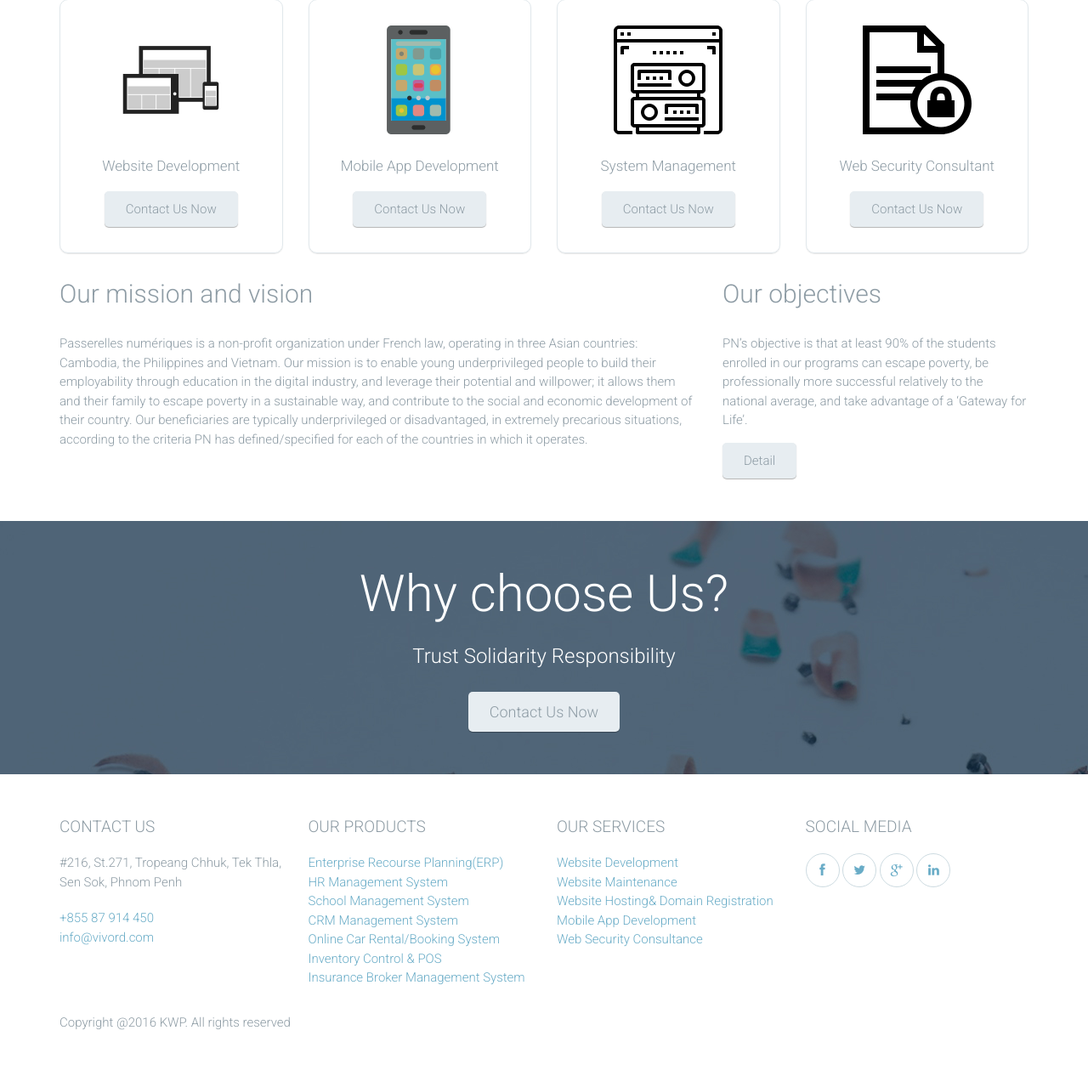
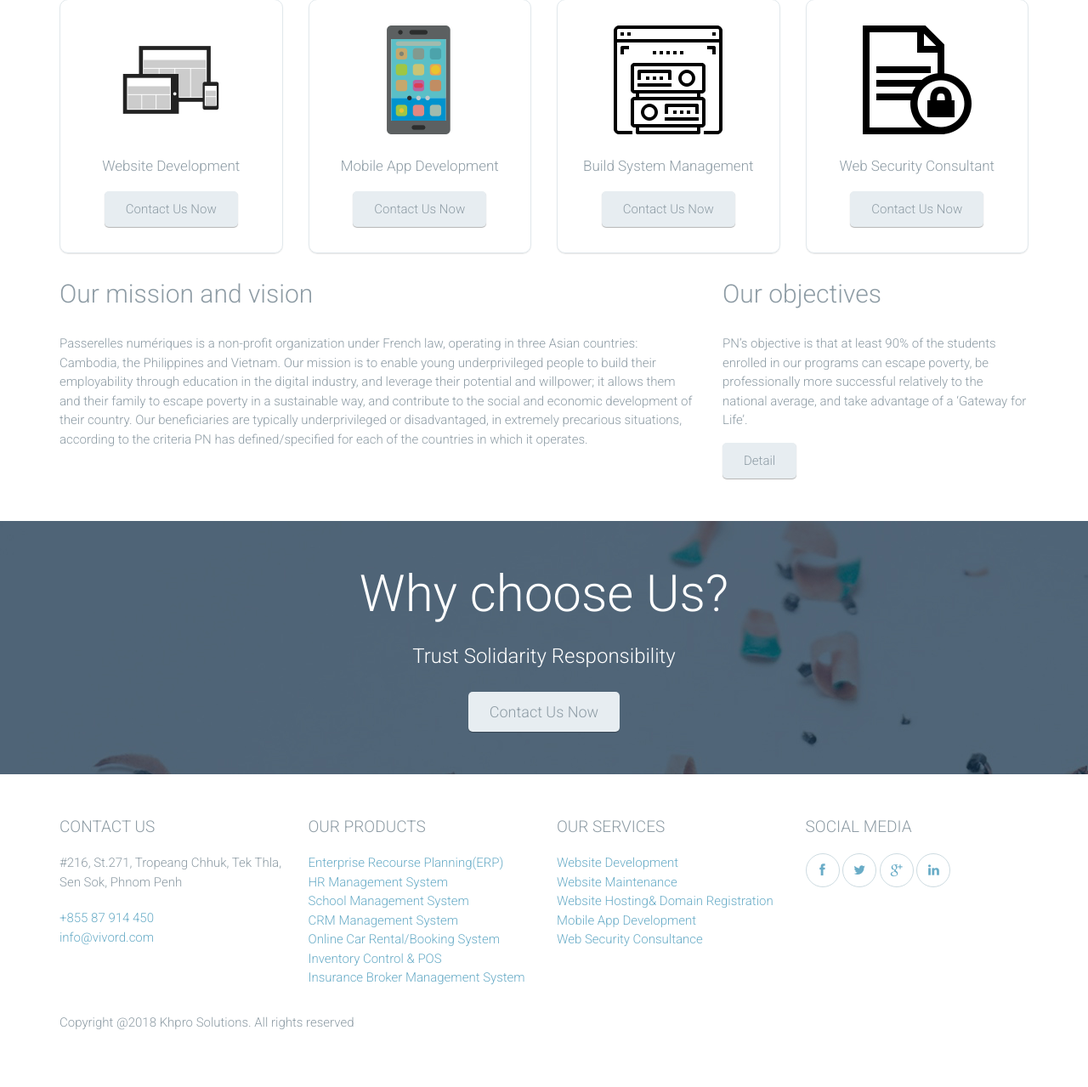
Before and after one commit to vivord/kwpweb, a CodeIgniter app: page /kwpweb/ in a window 1280 px wide. Shown: the part 771-2050 px from the top of the page at 85% size. Run offline with CodeIgniter, Linux system fonts and the light colour scheme.

Commit message:
New update

```diff
--- a/application/views/theme/footer.php
+++ b/application/views/theme/footer.php
@@ -52,7 +52,7 @@
 						</div>
 					</div> <!-- .row -->
 
-					<p class="colophon">Copyright @2016 KWP. All rights reserved</p>
+					<p class="colophon">Copyright @<?php echo date('Y');?> Khpro Solutions. All rights reserved</p>
 				</div> <!-- .container -->
 			</footer>
 		</div>
--- a/application/views/theme/home_content.php
+++ b/application/views/theme/home_content.php
@@ -21,7 +21,7 @@
 							<div class="col-md-3 col-sm-6">
 								<div class="feature">
 									<img src="<?php echo base_url();?>asset/images/system.png" alt="" class="feature-image">
-									<h4 class="feature-title">System Management</h4>
+									<h4 class="feature-title">Build System Management</h4>
 
 									<a href="<?php echo base_url()?>contactus" class="button">Contact Us Now</a>
 								</div>
```
